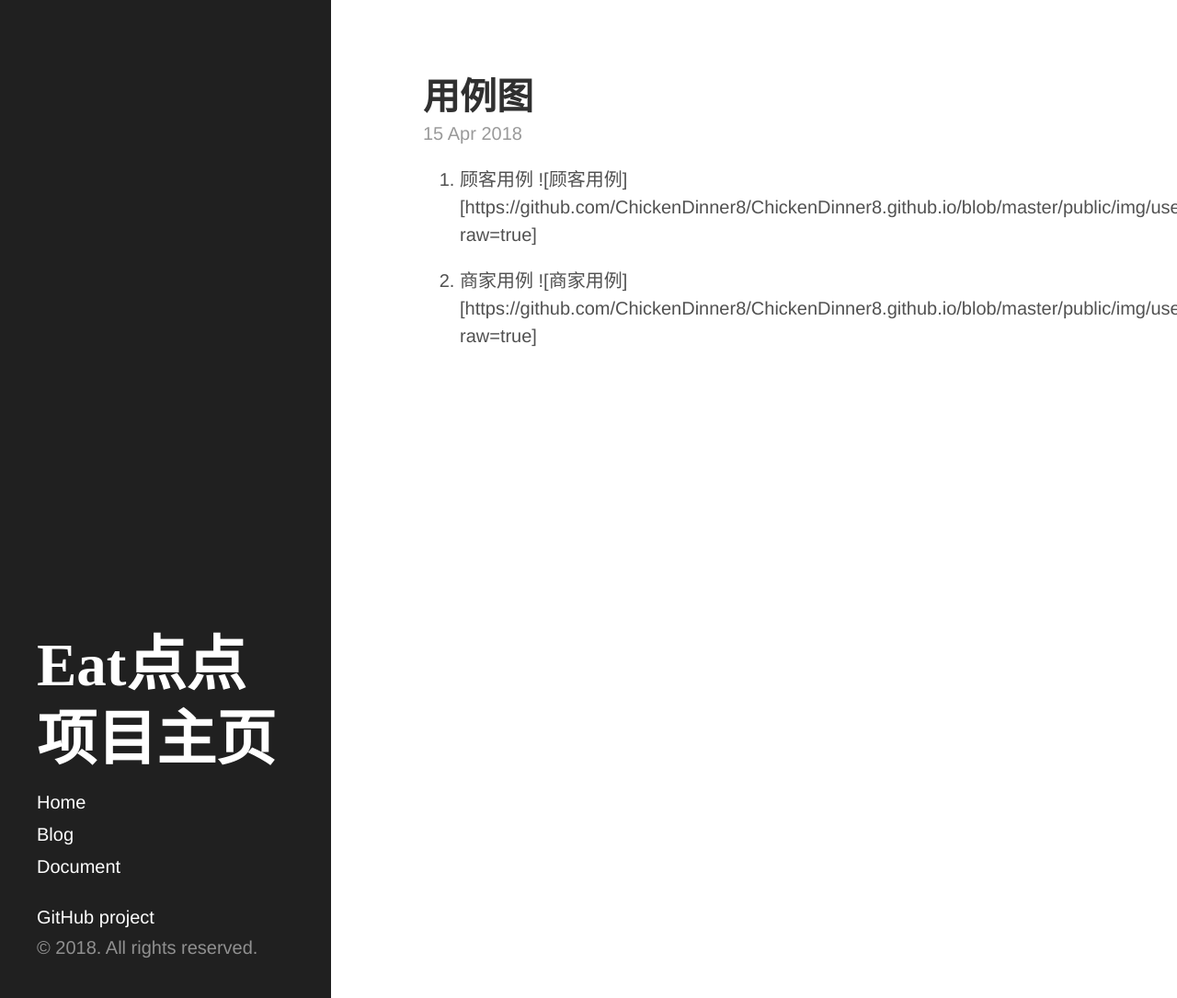
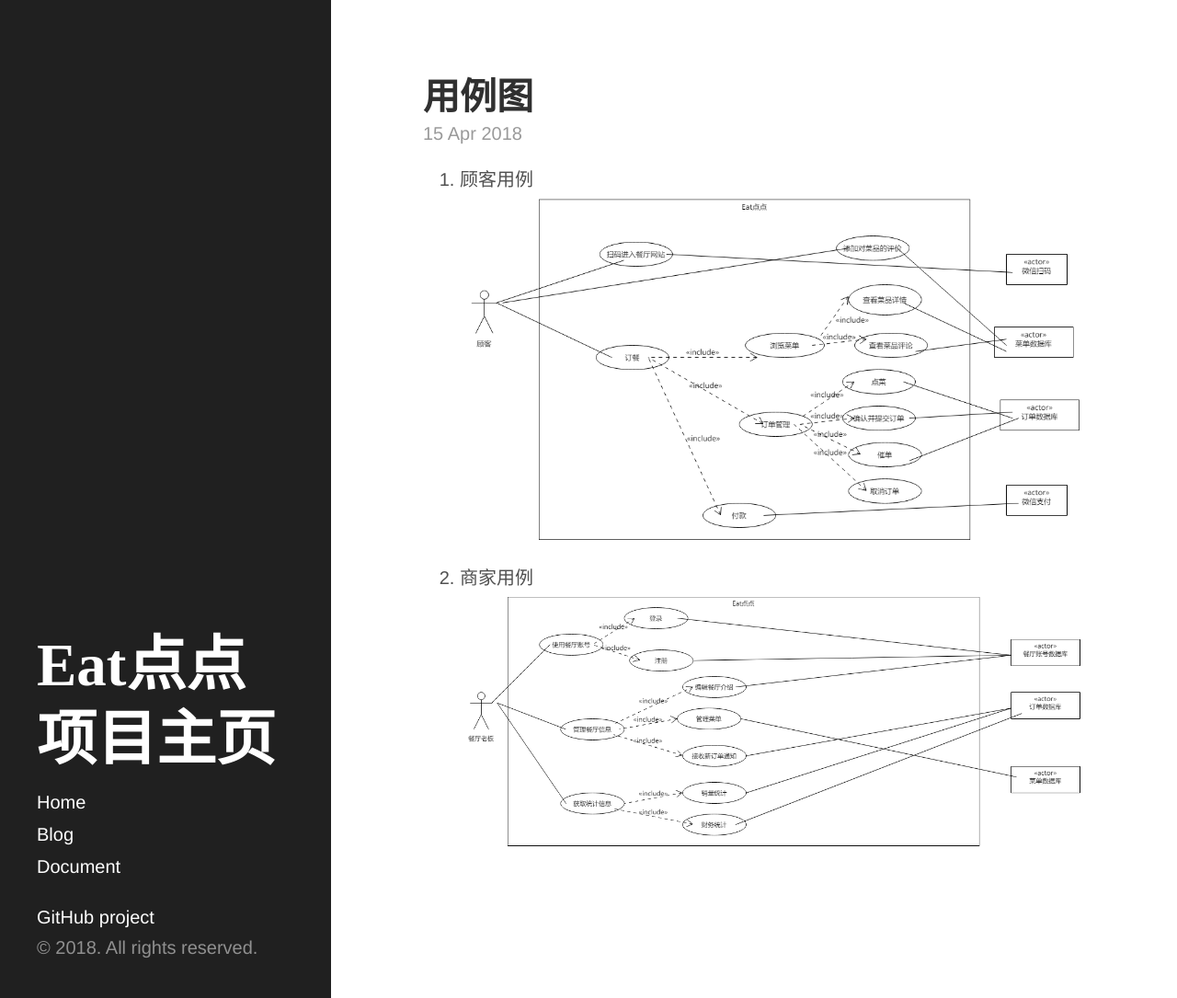
Before and after one commit to ChickenDinner8/ChickenDinner8.github.io, a Jekyll site: the page built from _posts/2018-04-15-usecase.md, in a window 1280 px wide and 1085 px high. Shown: the whole window at 92% size. Built offline with Jekyll 4.4.1, drawn with Linux system fonts in a browser that asks for light colours.

Commit message:
use case

```diff
--- a/_posts/2018-04-15-usecase.md
+++ b/_posts/2018-04-15-usecase.md
@@ -5,7 +5,10 @@ tags: document
 ---
 
 1. 顾客用例
-![顾客用例][https://github.com/ChickenDinner8/ChickenDinner8.github.io/blob/master/public/img/useCases/customer.png?raw=true]
+![顾客用例][1]
 
 2. 商家用例
-![商家用例][https://github.com/ChickenDinner8/ChickenDinner8.github.io/blob/master/public/img/useCases/boss.png?raw=true]
+![商家用例][2]
+
+  [1]: https://raw.githubusercontent.com/ChickenDinner8/ChickenDinner8.github.io/master/public/img/useCases/customer.png
+  [2]: https://raw.githubusercontent.com/ChickenDinner8/ChickenDinner8.github.io/master/public/img/useCases/boss.png
```
